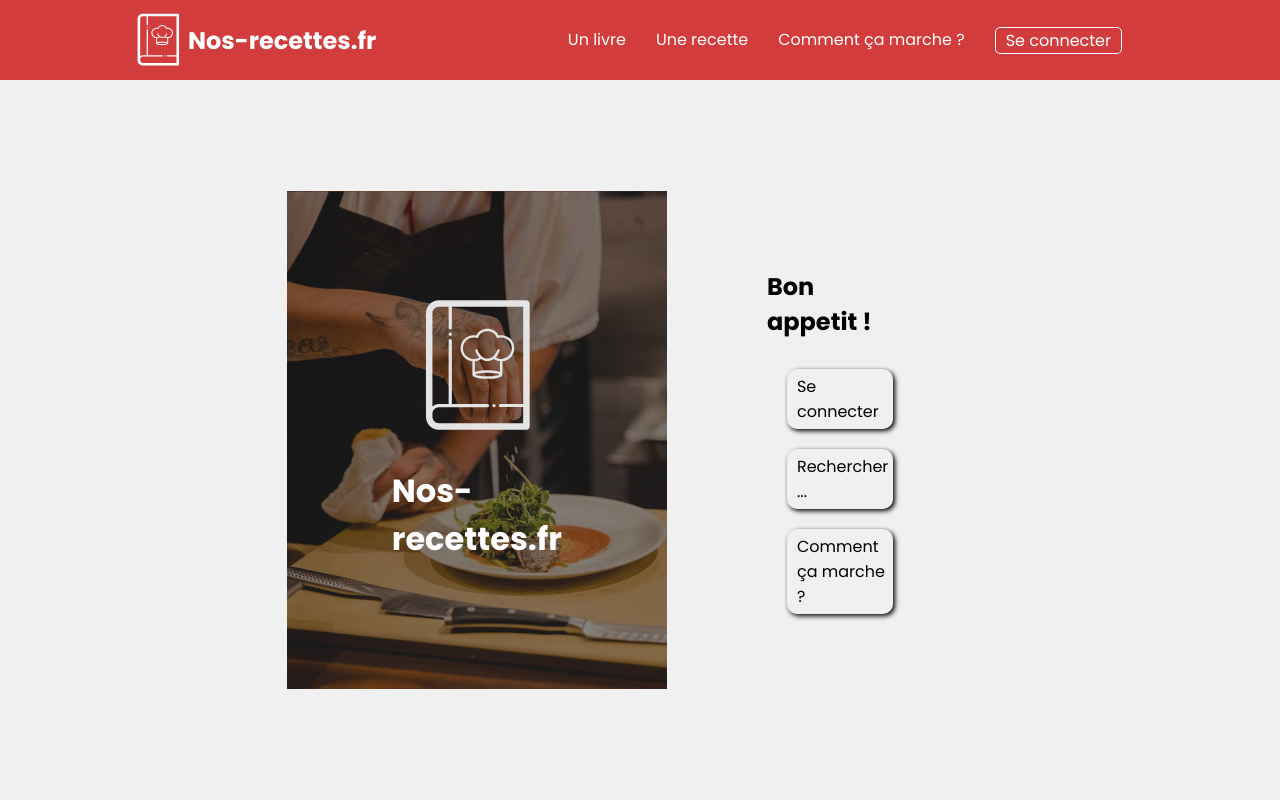
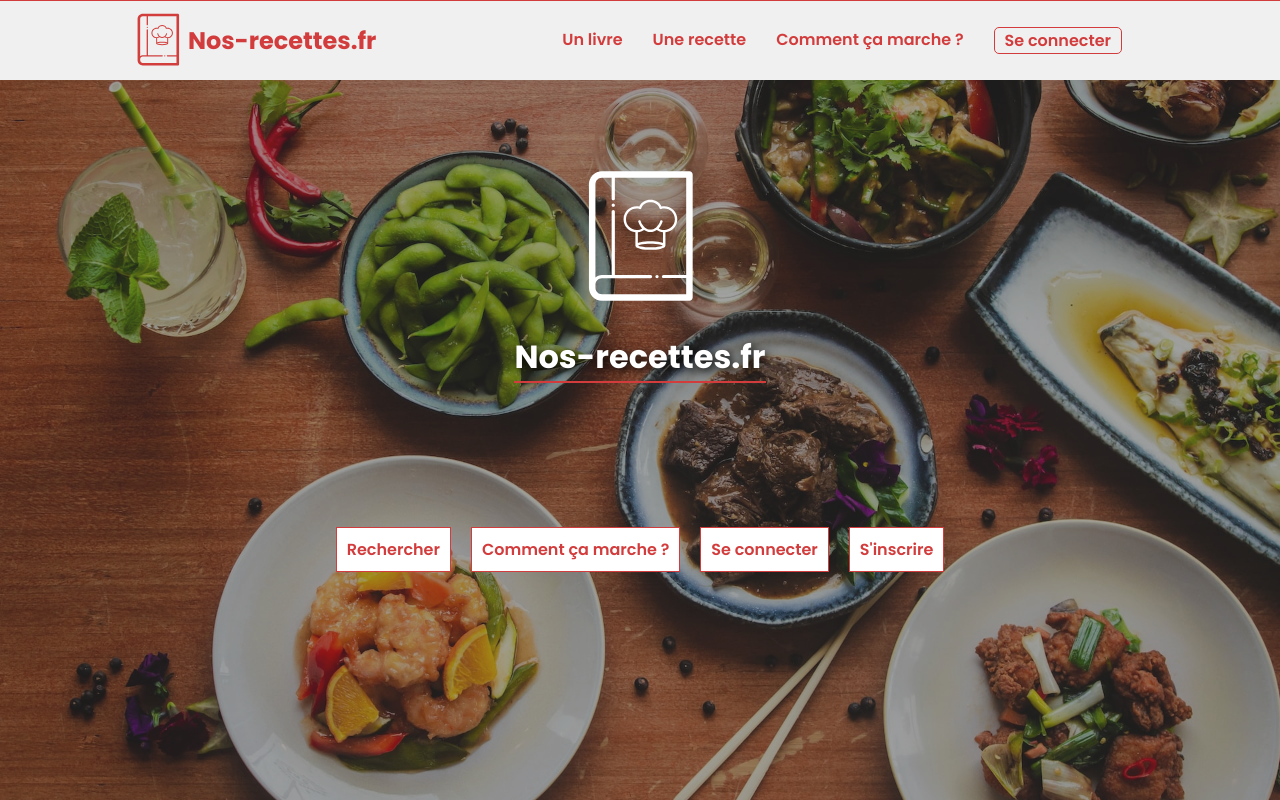
Before and after one commit to AdrienBarg/nos-recettes, a React (Vite) app in the folder client/: page / in a window 1280 px wide. Built offline with nearby package versions, Linux system fonts and the light colour scheme.

Commit message:
hero v2.0

```diff
--- a/client/src/App.scss
+++ b/client/src/App.scss
@@ -1,12 +1,26 @@
 @import url("https://fonts.googleapis.com/css2?family=Poppins:wght@400;500;600;700;800;900&display=swap");
 @import url('https://fonts.googleapis.com/css2?family=Raleway:wght@700&display=swap');
 
+$primary-color: #d33c3c;
+
 :root {
     font-family: Poppins, Verdana, Tahoma, sans-serif;
-
+    --primary-color: #d33c3c;
+    --primary-filter: invert(24%) sepia(50%) saturate(2400%) hue-rotate(335deg) brightness(114%) contrast(89%);
+    --secondary-color: white;
+    --secondary-filter: invert(100%);
+    --white-filter: invert(100%);
 }
 
 body {
     margin: 0;
     background-color: #f0f0f0;
 }
+
+a {
+    text-decoration: none;
+}
+
+li {
+    list-style: none;
+}
--- a/client/src/assets/index.js
+++ b/client/src/assets/index.js
@@ -1,9 +1,11 @@
 import logo from './logoChef.svg'
 import heroPic1 from './heroPic1.jpg';
 import heroPic2 from './heroPic2.jpg';
+import heroBg from './heroBg.jpg';
 
 export {
     logo,
     heroPic1,
-    heroPic2
+    heroPic2,
+    heroBg
 }
--- a/client/src/components/Hero/Hero.jsx
+++ b/client/src/components/Hero/Hero.jsx
@@ -17,7 +17,7 @@ const Hero = () => {
                     </div>
                 </div>
                 */}
-                <div className="carte">
+                {/*<div className="carte">
                     <div className="leftContainer">
                         <div>
                             <img src={logo} alt="" />
@@ -36,6 +36,24 @@ const Hero = () => {
                             </div>
                         </div>
                     </div>
+                </div>*/}
+                <div className='logoContainer'>
+                    <img src={logo} alt="" />
+                    <h1>Nos-recettes.fr</h1>
+                </div>
+                <div className="cta">
+                    <a href="">
+                        Rechercher
+                    </a>
+                    <a href="">
+                        Comment ça marche ?
+                    </a>
+                    <a href="">
+                        Se connecter
+                    </a>
+                    <a href="">
+                        S'inscrire
+                    </a>
                 </div>
             </div>
         </div>
--- a/client/src/components/Hero/hero.scss
+++ b/client/src/components/Hero/hero.scss
@@ -3,9 +3,65 @@
     .contentWrapper {
         height: 90%;
         display: flex;
-        justify-content: center;
+        flex-direction: column;
+        justify-content: start;
         align-items: center;
-        .carte {
+        gap: 20%;
+        background-color: rgba(black, 0.8);
+        position: relative;
+        &::before {
+            background-image: url('../../assets/heroBg.jpg');
+            background-position: center;
+            background-size: cover;
+            content: "";
+            position: absolute;
+            top: 0px;
+            right: 0px;
+            bottom: 0px;
+            left: 0px;
+            opacity: 0.55;
+        }
+
+        .logoContainer {
+            position: relative;
+            display: flex;
+            flex-direction: column;
+            justify-content: center;
+            align-items: center;
+            color: var(--secondary-color);
+            top: 10%;
+            margin-bottom: 50px;
+            padding: 10px;
+            img {
+                max-width: 150px;
+                filter: var(--secondary-filter);
+            }
+            h1 {
+                border-bottom: 2px solid var(--primary-color);
+                text-shadow: 3px 3px 10px black;
+            }
+        }
+        .cta {
+            position: relative;
+
+            a {
+                padding: 10px;
+                margin: 10px;
+                color: var(--primary-color);
+                border: 1px solid var(--primary-color);
+                background-color: var(--secondary-color);
+                font-weight: 600;
+                transition: 200ms;
+                transition-timing-function: ease;
+                &:hover {
+                    color: var(--secondary-color);
+                    border: 1px solid var(--secondary-color);
+                    background-color: var(--primary-color);
+                }
+            }
+
+        }
+        /*.carte {
             display: flex;
             justify-content: center;
             align-items: center;
@@ -17,49 +73,28 @@
                 flex: 1 1 0px;
                 padding: 100px;
                 width: 100%;
+                position: relative;
             }
 
             .leftContainer {
-                //border-right: 1px dotted black;
-                position: relative;
-                background-color: rgba(black, 0.85);
 
                 div {
                     display: flex;
                     flex-direction: column;
                     justify-content: center;
                     align-items: center;
-                    &::before {
-                        content: "";
-                        background-image: url(../../assets/heroPic1.jpg);
-                        background-position: center;
-                        background-size: cover;
-                        position: absolute;
-                        top: 0px;
-                        right: 0px;
-                        bottom: 0px;
-                        left: 0px;
-                        opacity: 0.45;
-
-                    }
                 }
                 img {
-                    position: relative;
                     width: 150px;
                     filter: invert(100%) sepia(100%) saturate(0%) hue-rotate(0deg) brightness(90%) contrast(100%);
-
                 }
                 h1 {
-                    position: relative;
                     padding: 5px;
-
                     color: white;
-
                 }
             }
 
             .rightContainer {
-
                 h2 {
                     margin-bottom: 30px;
                 }
@@ -74,7 +109,7 @@
                     color: black;
                 }
             }
-        }
+        }*/
         //gap: 20%;
 
 
--- a/client/src/components/Navbar/navbar.scss
+++ b/client/src/components/Navbar/navbar.scss
@@ -4,44 +4,43 @@
     flex-direction: row;
     justify-content: space-between;
     align-items: center;
-    background-color: #d33c3c;
-
-    color: white;
+    //background-color: #d33c3c;
+    color: var(--primary-color);
+    -webkit-box-shadow:inset 0px 1px 0px 0px var(--primary-color);
+    -moz-box-shadow:inset 0px 1px 0px 0px var(--primary-color);
+    box-shadow:inset 0px 1px 0px 0px var(--primary-color);
 
     .logoWrapper {
         margin-left: 10%;
         display: flex;
         align-items: center;
         margin: 10px 0 10px 10%;
-        color: white;
+        //color: white;
 
         img {
             width: 60px;
-            filter: invert(100%) sepia(100%) saturate(0%) hue-rotate(0deg) brightness(100%) contrast(100%);
+            filter: invert(24%) sepia(50%) saturate(2400%) hue-rotate(335deg) brightness(114%) contrast(89%);
         }
     }
-
     .mainMenu {
         margin-right: 10%;
 
         ul {
             display: flex;
             flex-direction: row;
-            list-style: none;
 
             li {
                 margin-right: 30px;
 
                 a {
                     font-size: medium;
+                    font-weight: 600;
                     white-space: nowrap;
-                    text-decoration: none;
-                    color: white;
+                    color: var(--primary-color);
                 }
             }
-
             li.login {
-                border: 1px solid white;
+                border: 1px solid var(--primary-color);
                 border-radius: 5px;
 
                 a {
```
Also changed, not shown: client/src/assets/heroBg.jpg (added).
